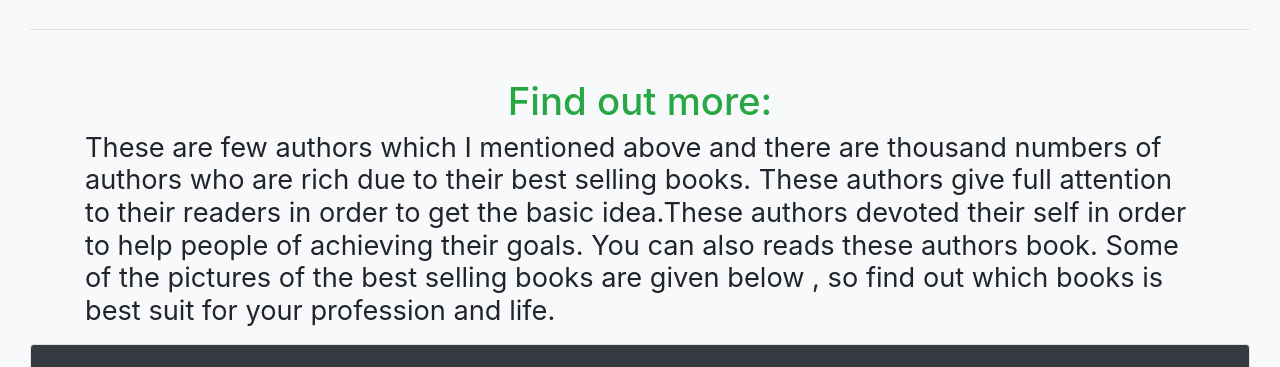
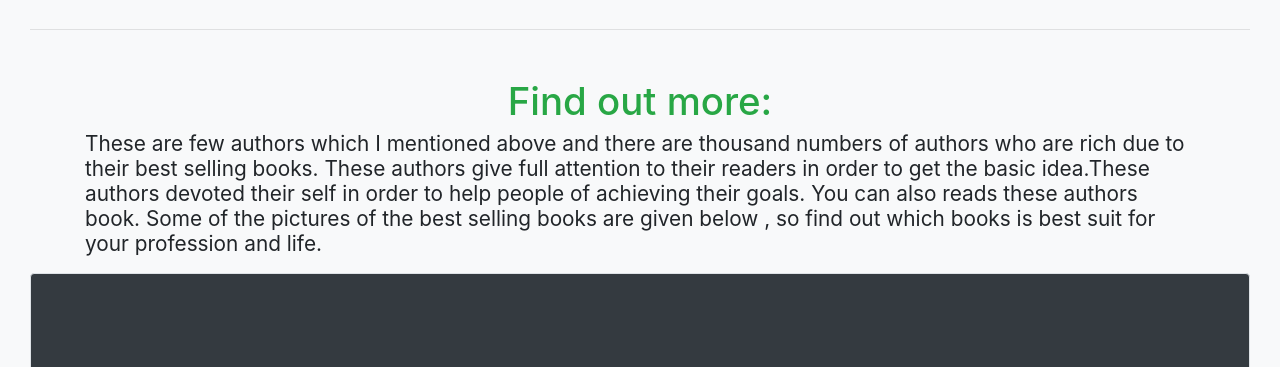
Before and after one commit to ProgrammerOwais/millionaire-authors.github.io, a plain HTML site: page index.html in a window 1280 px wide. Shown: the part 3963-4330 px from the top of the page. Drawn offline with nearby package versions, Linux system fonts and the light colour scheme; a web font is replaced by a local one.

Commit message:
a new change

```diff
--- a/index.html
+++ b/index.html
@@ -697,7 +697,7 @@
 
       <div class="container mb-3">
         <h1 class="h1 text-center text-success">Find out more:</h1>
-        <div class="h2 font-weight-normal">
+        <div class="h3 font-weight-normal">
           These are few authors which I mentioned above and there are
           thousand numbers of authors who are rich due to their best selling books.
           These authors give full attention to their readers in order to get the
```
